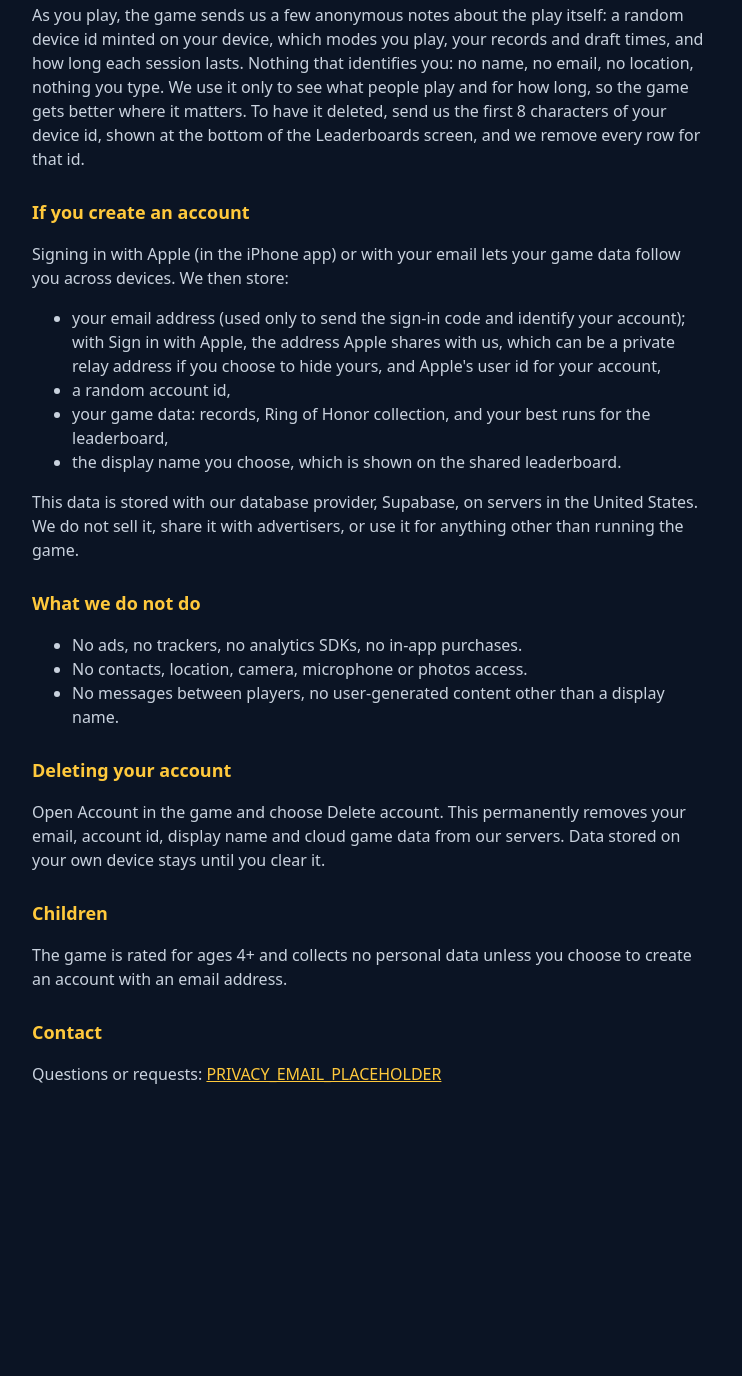
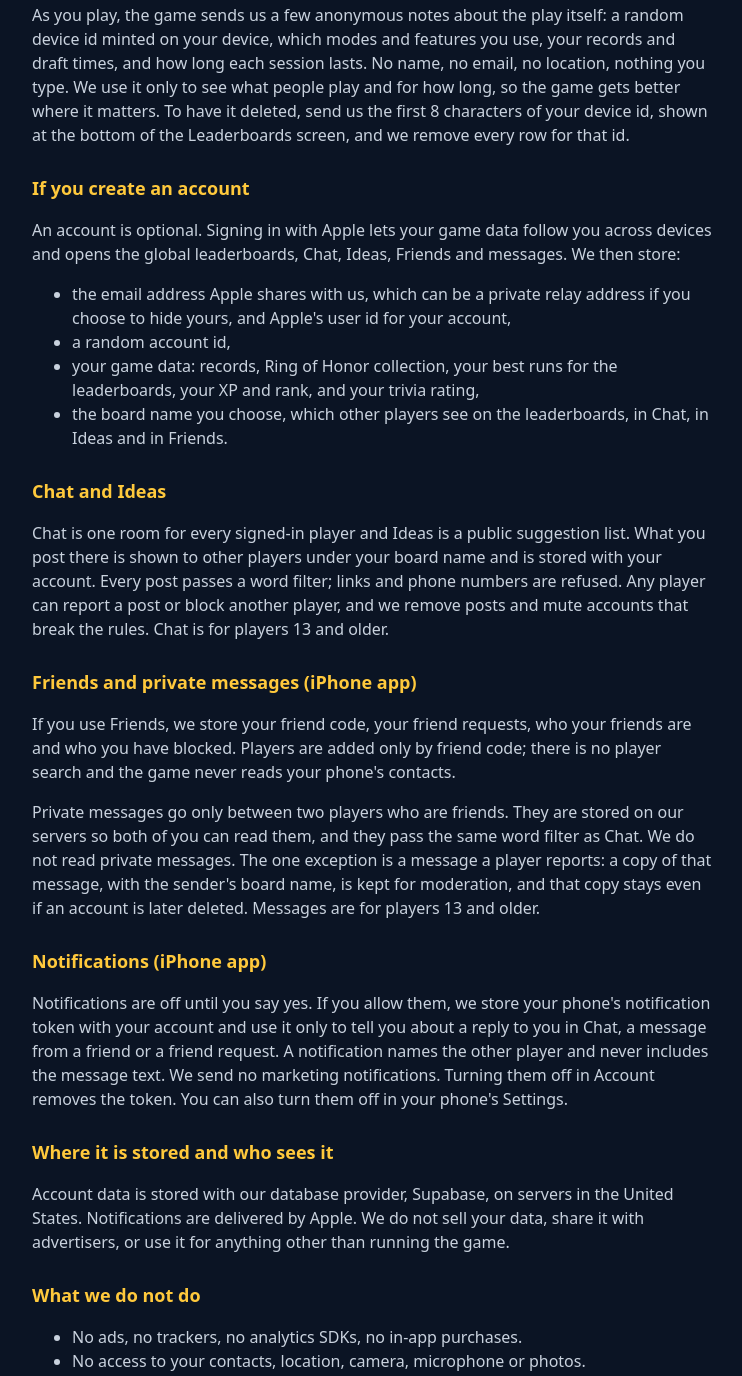
Before and after one commit to jtaylen/17-0-play, a plain HTML site: page privacy.html in a window 1280 px wide. Shown: the part 480-1856 px from the top of the page, without its empty margins (268-1010 px from the left). Before the commit the page ends 1642 px from the top, so only its background shows below. Drawn offline with Linux system fonts and the light colour scheme.

Commit message:
Privacy policy and support page: accounts, chat, friends, messages, notifications, contact address
Co-Authored-By: Claude Fable 5.2 <noreply@anthropic.com>

```diff
--- a/privacy.html
+++ b/privacy.html
@@ -14,7 +14,7 @@
 <body>
 <main>
 <h1>17-0 Draft · Privacy Policy</h1>
-<small>Last updated November 2, 2026</small>
+<small>Last updated November 18, 2026</small>
 
 <h2>What 17-0 Draft is</h2>
 <p>17-0 Draft is a free fan-made football draft game. It is an unofficial fan project and is not affiliated with, endorsed by, or sponsored by the NFL, the NFL Players Association, any team, or any player. Player names and career statistics are public facts; team colors and abbreviations are used for identification only. No logos are used.</p>
@@ -23,33 +23,44 @@
 <p>You can play without signing in. Your game data (drafts, records, your Ring of Honor collection, your look preference) stays on your device, in your browser's or the app's local storage. The only thing that leaves it is the anonymous play stats described below.</p>
 
 <h2>Play stats</h2>
-<p>As you play, the game sends us a few anonymous notes about the play itself: a random device id minted on your device, which modes you play, your records and draft times, and how long each session lasts. Nothing that identifies you: no name, no email, no location, nothing you type. We use it only to see what people play and for how long, so the game gets better where it matters. To have it deleted, send us the first 8 characters of your device id, shown at the bottom of the Leaderboards screen, and we remove every row for that id.</p>
+<p>As you play, the game sends us a few anonymous notes about the play itself: a random device id minted on your device, which modes and features you use, your records and draft times, and how long each session lasts. No name, no email, no location, nothing you type. We use it only to see what people play and for how long, so the game gets better where it matters. To have it deleted, send us the first 8 characters of your device id, shown at the bottom of the Leaderboards screen, and we remove every row for that id.</p>
 
 <h2>If you create an account</h2>
-<p>Signing in with Apple (in the iPhone app) or with your email lets your game data follow you across devices. We then store:</p>
+<p>An account is optional. Signing in with Apple lets your game data follow you across devices and opens the global leaderboards, Chat, Ideas, Friends and messages. We then store:</p>
 <ul>
-  <li>your email address (used only to send the sign-in code and identify your account); with Sign in with Apple, the address Apple shares with us, which can be a private relay address if you choose to hide yours, and Apple's user id for your account,</li>
-  <li>a random account id,</li>
-  <li>your game data: records, Ring of Honor collection, and your best runs for the leaderboard,</li>
-  <li>the display name you choose, which is shown on the shared leaderboard.</li>
+<li>the email address Apple shares with us, which can be a private relay address if you choose to hide yours, and Apple's user id for your account,</li>
+<li>a random account id,</li>
+<li>your game data: records, Ring of Honor collection, your best runs for the leaderboards, your XP and rank, and your trivia rating,</li>
+<li>the board name you choose, which other players see on the leaderboards, in Chat, in Ideas and in Friends.</li>
 </ul>
-<p>This data is stored with our database provider, Supabase, on servers in the United States. We do not sell it, share it with advertisers, or use it for anything other than running the game.</p>
+
+<h2>Chat and Ideas</h2>
+<p>Chat is one room for every signed-in player and Ideas is a public suggestion list. What you post there is shown to other players under your board name and is stored with your account. Every post passes a word filter; links and phone numbers are refused. Any player can report a post or block another player, and we remove posts and mute accounts that break the rules. Chat is for players 13 and older.</p>
+
+<h2>Friends and private messages (iPhone app)</h2>
+<p>If you use Friends, we store your friend code, your friend requests, who your friends are and who you have blocked. Players are added only by friend code; there is no player search and the game never reads your phone's contacts.</p>
+<p>Private messages go only between two players who are friends. They are stored on our servers so both of you can read them, and they pass the same word filter as Chat. We do not read private messages. The one exception is a message a player reports: a copy of that message, with the sender's board name, is kept for moderation, and that copy stays even if an account is later deleted. Messages are for players 13 and older.</p>
+
+<h2>Notifications (iPhone app)</h2>
+<p>Notifications are off until you say yes. If you allow them, we store your phone's notification token with your account and use it only to tell you about a reply to you in Chat, a message from a friend or a friend request. A notification names the other player and never includes the message text. We send no marketing notifications. Turning them off in Account removes the token. You can also turn them off in your phone's Settings.</p>
+
+<h2>Where it is stored and who sees it</h2>
+<p>Account data is stored with our database provider, Supabase, on servers in the United States. Notifications are delivered by Apple. We do not sell your data, share it with advertisers, or use it for anything other than running the game.</p>
 
 <h2>What we do not do</h2>
 <ul>
-  <li>No ads, no trackers, no analytics SDKs, no in-app purchases.</li>
-  <li>No contacts, location, camera, microphone or photos access.</li>
-  <li>No messages between players, no user-generated content other than a display name.</li>
+<li>No ads, no trackers, no analytics SDKs, no in-app purchases.</li>
+<li>No access to your contacts, location, camera, microphone or photos.</li>
 </ul>
 
 <h2>Deleting your account</h2>
-<p>Open Account in the game and choose Delete account. This permanently removes your email, account id, display name and cloud game data from our servers. Data stored on your own device stays until you clear it.</p>
+<p>Open Account in the game and choose Delete account. This permanently removes your email, account id, board name, cloud game data, chat messages, ideas, friend code, friendships, private messages and notification token from our servers. The copy of a message that another player reported is kept, as described above. Data stored on your own device stays until you clear it.</p>
 
 <h2>Children</h2>
-<p>The game is rated for ages 4+ and collects no personal data unless you choose to create an account with an email address.</p>
+<p>The game can be played without an account and without giving us any personal information. Chat and private messages are for players 13 and older, and the game asks you to confirm that before you can use them. We do not knowingly collect personal information from children under 13. If you believe a child has given us personal information, write to us and we will delete it.</p>
 
 <h2>Contact</h2>
-<p>Questions or requests: <a href="mailto:PRIVACY_EMAIL_PLACEHOLDER">PRIVACY_EMAIL_PLACEHOLDER</a></p>
+<p>Questions or requests: <a href="mailto:johnataylen@gmail.com">johnataylen@gmail.com</a></p>
 </main>
 </body>
 </html>
```
Also changed, not shown: support.html (+9 -4 lines).
